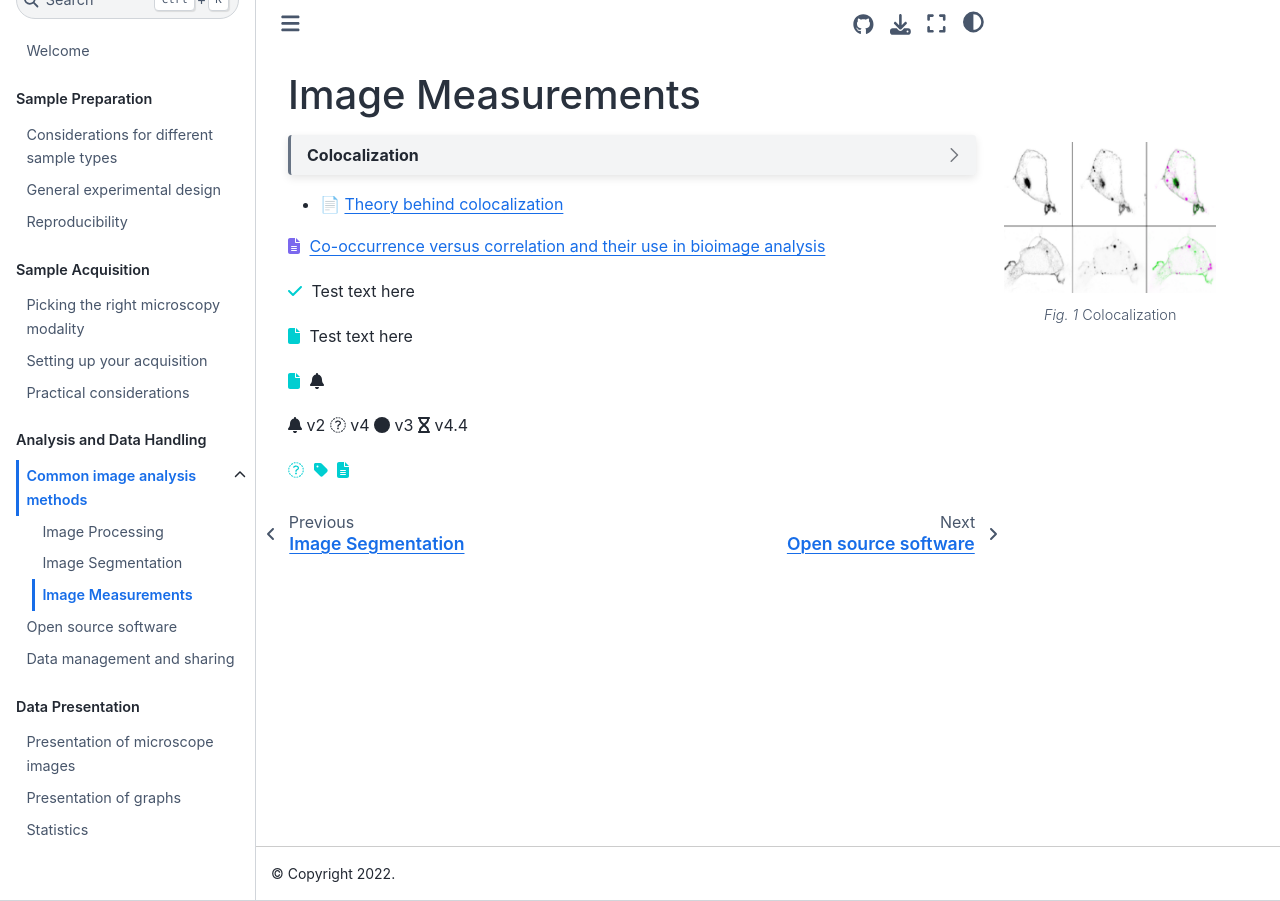
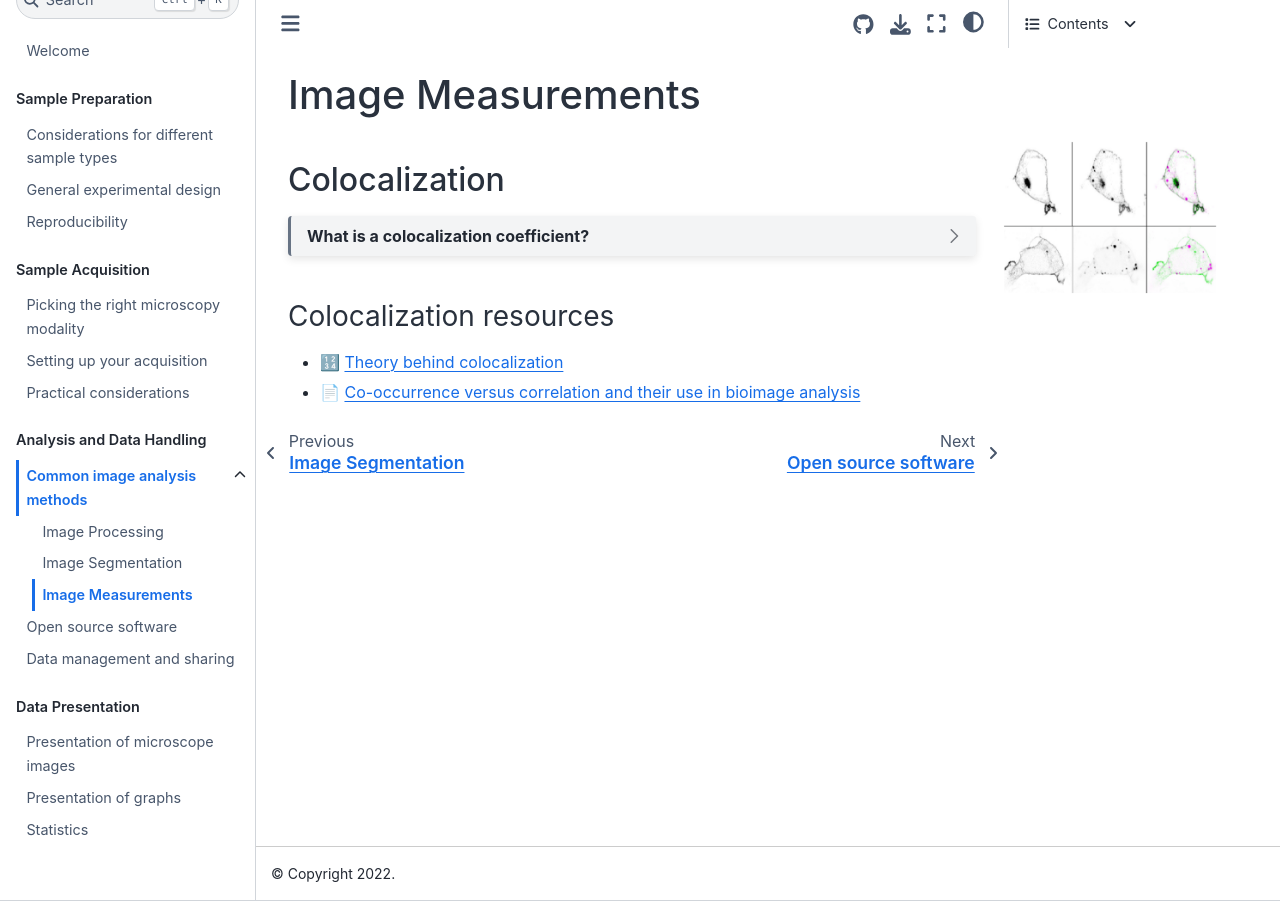
Before and after one commit to bdiazroh/MicroscopyForBeginnersReferenceGuide, a Jupyter Book: the page built from 03_Image_analysis/Image_measurements.md, in a window 1280 px wide. Built offline with Jupyter Book 1.0.4 settings and Sphinx 7.4.7 and the Sphinx Book theme 1.1.4, drawn with Linux system fonts in a browser that asks for light colours.

Commit message:
Removed icon attempts, sub in emojis
It appears we can use FA4 icons with the <i> tag, BUT the only ones that appear to work have 1 hyphen in their name (e.g., 'fa-bell') not two (e.g., fa-file-text). I'm unsure why so far...Emojis work in a straight forward way though.

````diff
--- a/03_Image_analysis/Image_measurements.md
+++ b/03_Image_analysis/Image_measurements.md
@@ -5,32 +5,18 @@
 scale: 50%
 figclass: margin
 ---
-Colocalization
 ```
+## Colocalization
 
-```{dropdown} Colocalization
+```{dropdown} What is a colocalization coefficient?
 The colocalization coefficient is a measurement to quantify the degree of overlap
 between two channels in a microscopy image. It is a widely used measurement in
 biology to indicate interaction of the molecules being measured. There are different
 types of methods that can be used to obtain this measurement.
 ```
 
-- 📄 [Theory behind colocalization](https://svi.nl/ColocalizationTheory)
+### Colocalization resources
 
-<i class="fa fa-file-text" aria-hidden="true" style="color:MediumSlateBlue;margin-right:5px"></i> [Co-occurrence versus correlation and their use in bioimage analysis](https://journals.biologists.com/jcs/article/131/3/jcs211847/77151/Image-co-localization-co-occurrence-versus)
+- 🔢 [Theory behind colocalization](https://svi.nl/ColocalizationTheory)
 
-<i class="fa fa-check fa-1x" style="color:DarkTurquoise;margin-right:5px"></i> Test text here
-
-<i class="fas fa-file" style="color:DarkTurquoise;margin-right:5px"></i> Test text here
-
-<i class="fas fa-file" style="color:DarkTurquoise;margin-right:5px"></i>
-<i class="fas fa-bell"></i>
-
-<i class="fa fa-bell"></i> v2
-<i class="fa fa-file-code-o"></i> v4
-<i class="fa fa-circle"></i> v3
-<i class="fa fa-hourglass"></i> v4.4
-
-<i class="fas fa-id-card-o" style="color:DarkTurquoise;margin-right:5px"></i>
-<i class="fa fa-tag" style="color:DarkTurquoise;margin-right:5px"></i>
-<i class="fas fa-file-text" style="color:DarkTurquoise;margin-right:5px"></i>
+- 📄 [Co-occurrence versus correlation and their use in bioimage analysis](https://journals.biologists.com/jcs/article/131/3/jcs211847/77151/Image-co-localization-co-occurrence-versus)
````
